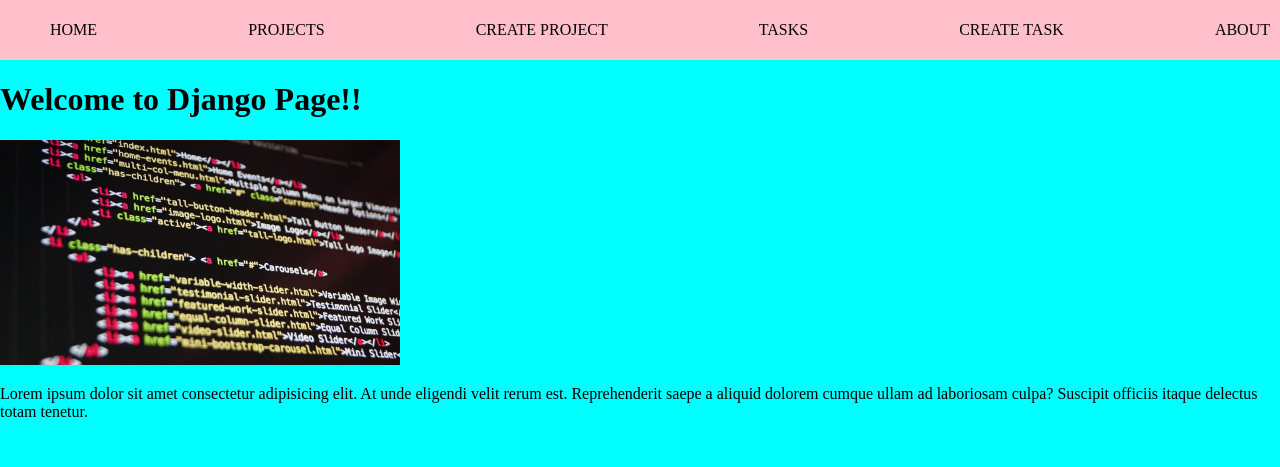
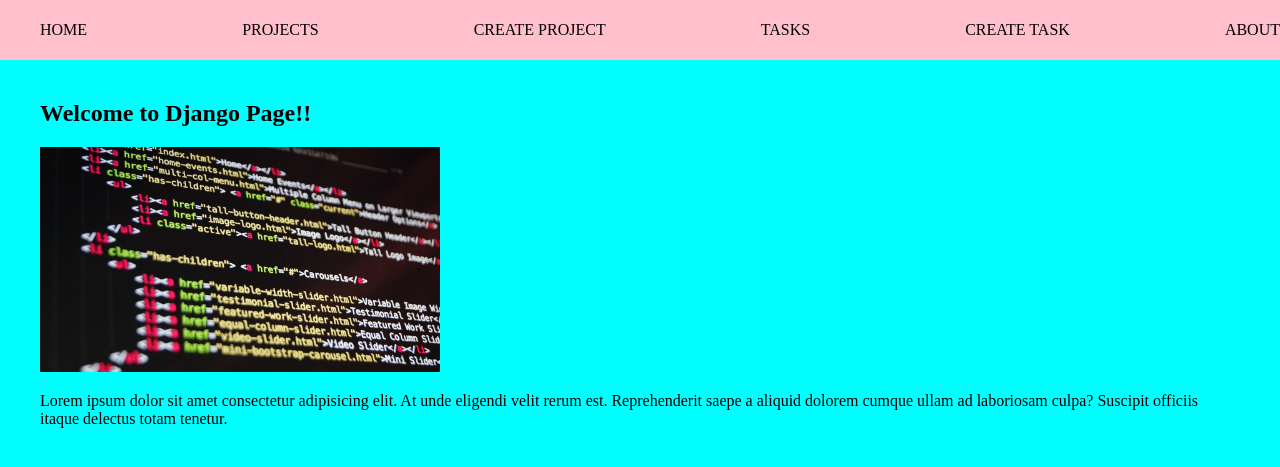
Before and after one commit to Gerts18/WEB_PRACTICE, a Django app: page / in a window 1280 px wide. Shown: the top 467 px of the page. Run offline with Django 5.2, Linux system fonts and the light colour scheme.

Commit message:
Styling the main container

```diff
--- a/DJANGO/mysite/myapp/static/css/main.css
+++ b/DJANGO/mysite/myapp/static/css/main.css
@@ -5,7 +5,7 @@
 
 .navbar {
     background: pink;
-    padding: 5px 10px;
+    padding: 5px 0px;
 }
 
 .navbar ul{
@@ -30,3 +30,9 @@
 img {
     width: 400px;
 }
+
+.container {
+    max-width: 1200px;
+    margin: auto;
+    padding: 20px 0px;
+}
--- a/DJANGO/mysite/myapp/templates/layouts/base.html
+++ b/DJANGO/mysite/myapp/templates/layouts/base.html
@@ -20,8 +20,12 @@
         </nav>
     </header>
 
-    {% block content %}
-    {% endblock %}
+    <main>
+        <section class='container'>
+            {% block content %}
+            {% endblock %}
+        </section>
+    </main>
 
 </body>
 </html>
```
